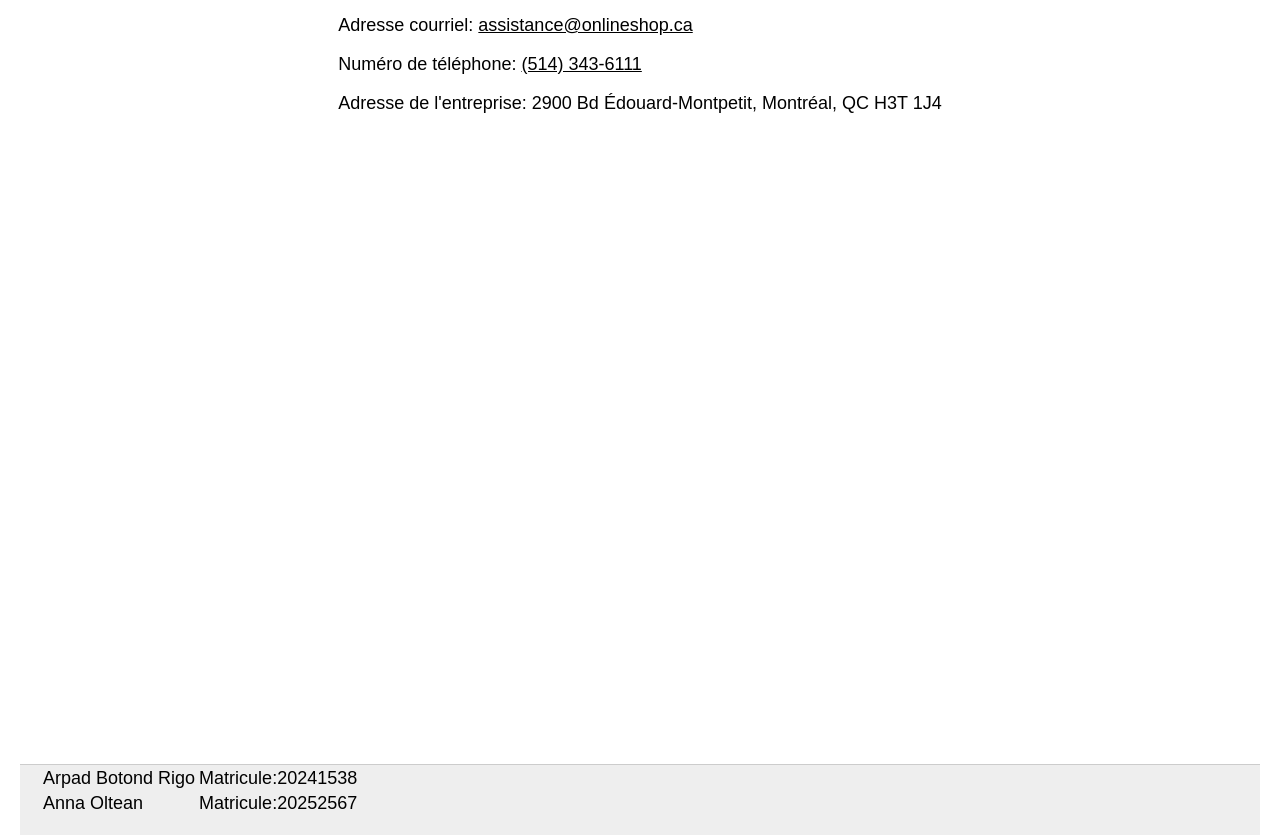
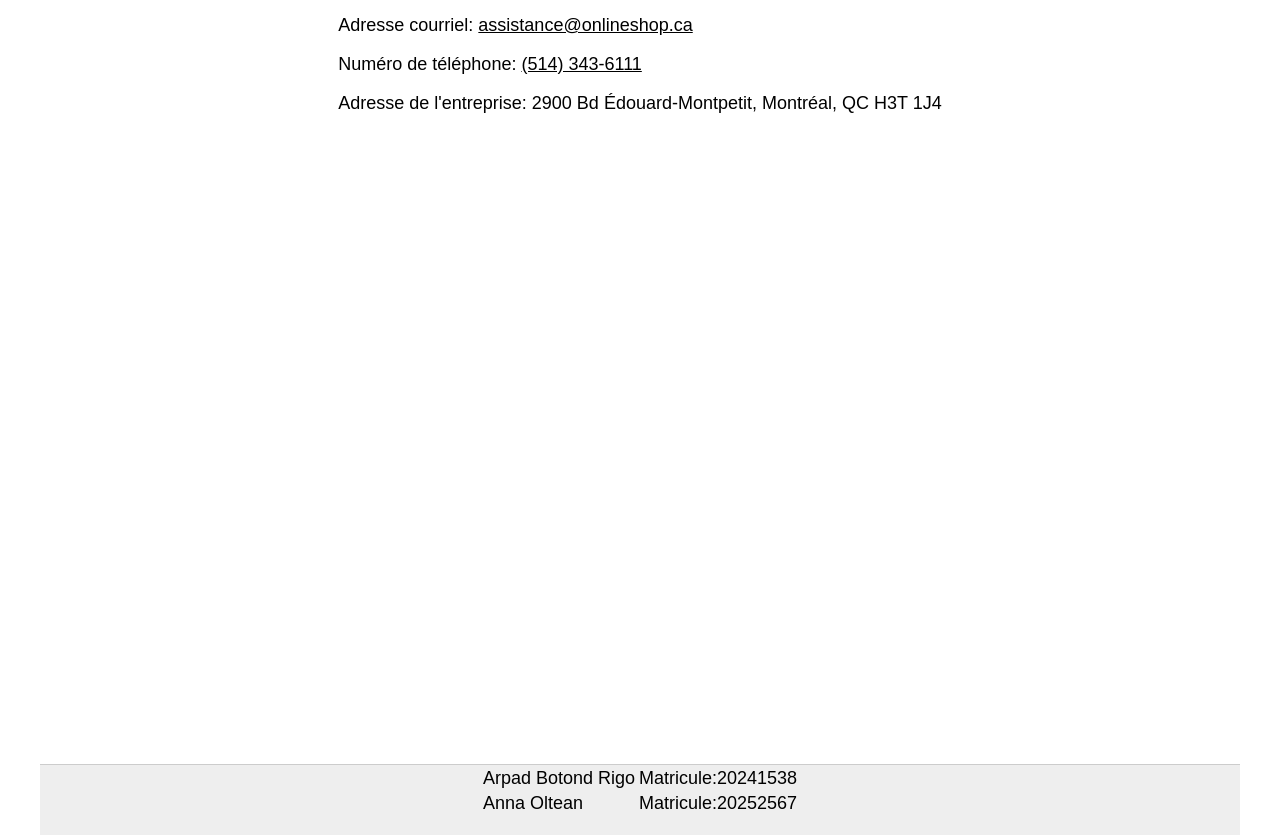
Before and after one commit to Arpad05/Devoir-IFT1005, a plain HTML site: page contact.html in a window 1280 px wide. Shown: the part 104-939 px from the top of the page. Drawn offline with Linux system fonts and the light colour scheme.

Commit message:
Update contact.html

```diff
--- a/contact.html
+++ b/contact.html
@@ -37,8 +37,8 @@
 			<p>Adresse de l'entreprise: 2900 Bd Édouard-Montpetit, Montréal, QC H3T 1J4 </p>
 		</adress>
 	</div>
-	<footer table id="footertable">
-		<table>
+	<footer>
+		<table table id="footertable">
 			<tr>
 				<td>Arpad Botond Rigo</td>
 				<td>Matricule:20241538</td>
```
